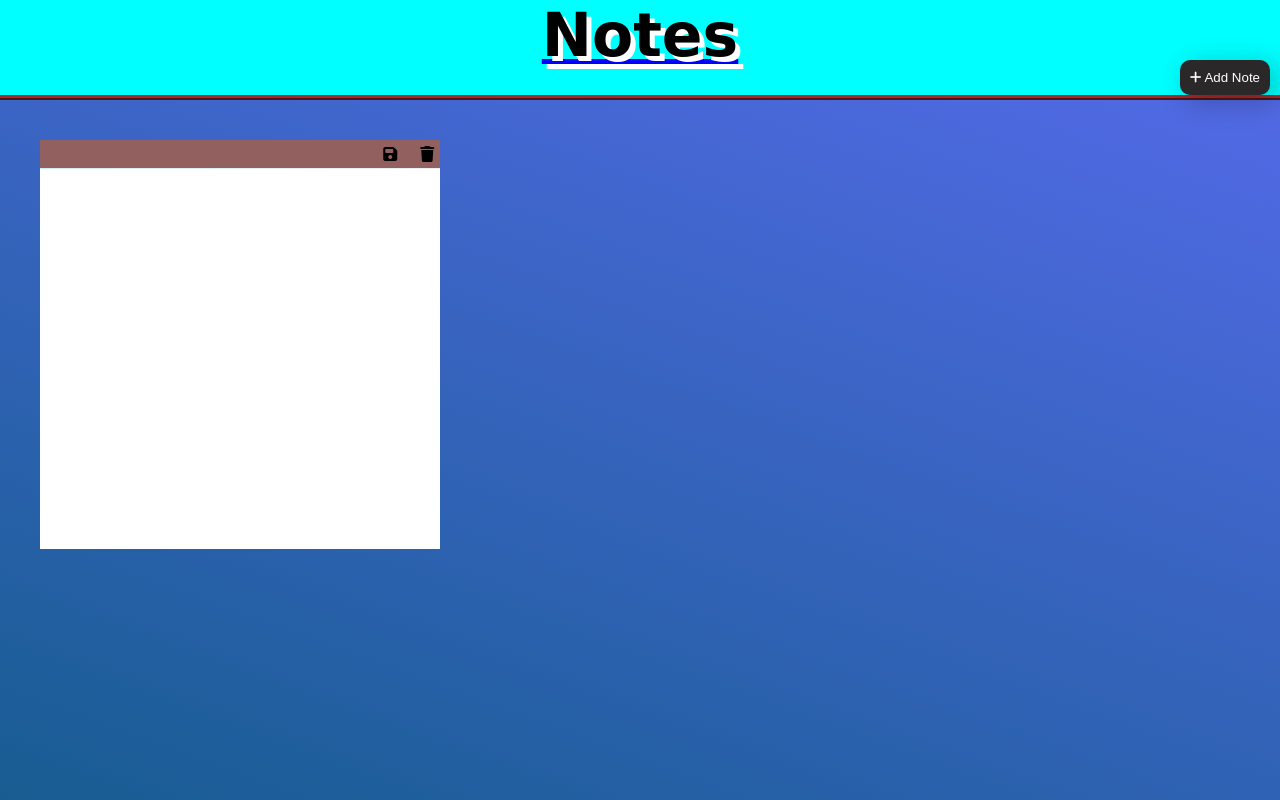
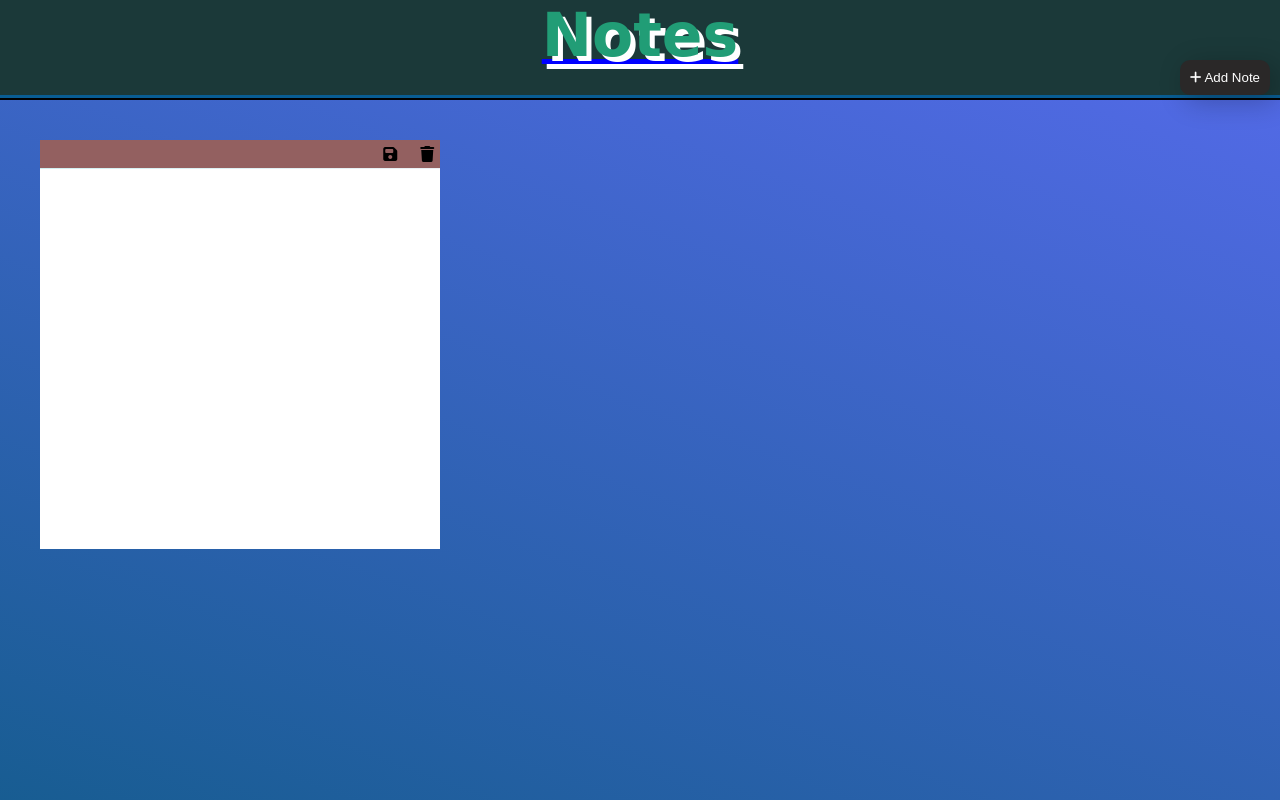
Before and after one commit to Mathurshab2210/Notes_App_js, a plain HTML site: page index.html in a window 1280 px wide. Shown: the top 800 px of the page. Drawn offline with nearby package versions, Linux system fonts and the light colour scheme; a web font is replaced by a local one.

Commit message:
Update custom.css

```diff
--- a/custom.css
+++ b/custom.css
@@ -25,7 +25,7 @@
     /* box-shadow: 8px 8px  rgb(9, 9, 9); */
 }
 .head{
-    color:black;
+    color:rgb(33, 157, 118);
     font-family: cursive;
     text-decoration: underline 5px blue;;
     text-shadow: 5px 5px white;
@@ -33,8 +33,8 @@
     text-align: center;
      align-items: center;
     font-size: 30px;
-    background-color: aqua;
-    border-bottom: 5px ridge brown;
+    background-color: rgb(27, 57, 57);
+    border-bottom: 5px ridge rgb(4, 40, 63);
 }
 .footer{
     background-color: antiquewhite;
```
